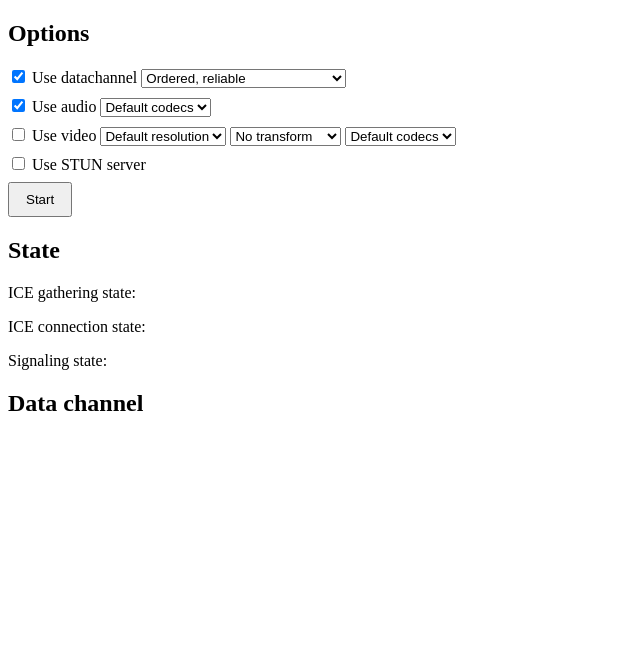
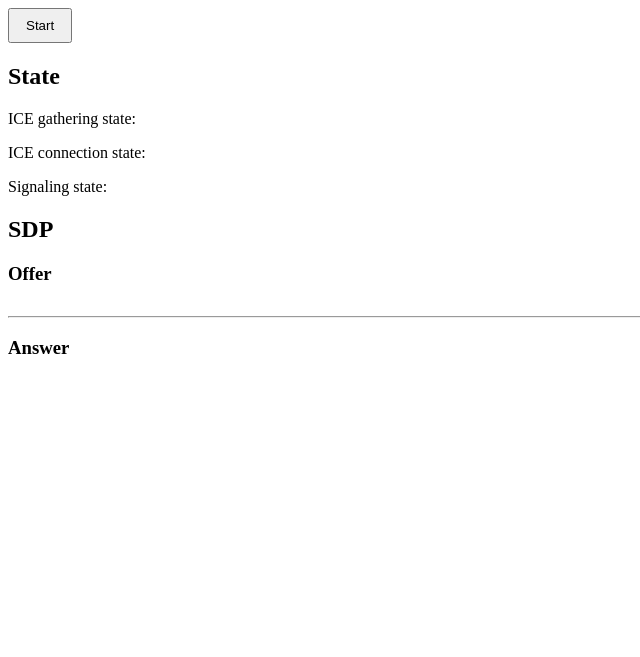
Before and after one commit to mrbuslov/face-id-cafes, a FastAPI app: page / in a window 1280 px wide. Shown: the top 657 px of the page, without its empty margins (0-640 px from the left). After the commit the page ends 354 px from the top, so only its background shows below. Run offline with FastAPI, Linux system fonts and the light colour scheme.

Commit message:
Feat: code restructure

```diff
--- /dev/null
+++ b/backend/src/face_id/routes.py
@@ -0,0 +1,2 @@
+from ..main import app
+from .service import index, offer
--- a/backend/src/main.py
+++ b/backend/src/main.py
@@ -1,212 +1,19 @@
-import asyncio
+from .face_id.service import clear_peer_connections, index, offer
 import os
-import cv2
-
-from av import VideoFrame
-
-# from imageai.Detection import VideoObjectDetection
-
-from aiortc import MediaStreamTrack, RTCPeerConnection, RTCSessionDescription
-from aiortc.contrib.media import MediaPlayer, MediaRelay, MediaBlackhole
 
 from fastapi import FastAPI
 from fastapi.staticfiles import StaticFiles
 
-from starlette.requests import Request
-from starlette.responses import HTMLResponse
-from starlette.templating import Jinja2Templates
-
-from src.schemas import Offer
 
 ROOT = os.path.dirname(__file__)
-
 app = FastAPI()
 app.mount("/static", StaticFiles(directory="static"), name="static")
-templates = Jinja2Templates(directory="templates")
-
-faces = cv2.CascadeClassifier(cv2.data.haarcascades+"haarcascade_frontalface_default.xml")
-eyes = cv2.CascadeClassifier(cv2.data.haarcascades+"haarcascade_eye.xml")
-smiles = cv2.CascadeClassifier(cv2.data.haarcascades+"haarcascade_smile.xml")
-
-
-class VideoTransformTrack(MediaStreamTrack):
-    """
-    A video stream track that transforms frames from an another track.
-    """
-
-    kind = "video"
-
-    def __init__(self, track, transform):
-        super().__init__()
-        self.track = track
-        self.transform = transform
-
-    async def recv(self):
-        frame = await self.track.recv()
-        print('Frame received')
-
-        if self.transform == "cartoon":
-            img = frame.to_ndarray(format="bgr24")
-
-            # prepare color
-            img_color = cv2.pyrDown(cv2.pyrDown(img))
-            for _ in range(6):
-                img_color = cv2.bilateralFilter(img_color, 9, 9, 7)
-            img_color = cv2.pyrUp(cv2.pyrUp(img_color))
-
-            # prepare edges
-            img_edges = cv2.cvtColor(img, cv2.COLOR_RGB2GRAY)
-            img_edges = cv2.adaptiveThreshold(
-                cv2.medianBlur(img_edges, 7),
-                255,
-                cv2.ADAPTIVE_THRESH_MEAN_C,
-                cv2.THRESH_BINARY,
-                9,
-                2,
-            )
-            img_edges = cv2.cvtColor(img_edges, cv2.COLOR_GRAY2RGB)
-
-            # combine color and edges
-            img = cv2.bitwise_and(img_color, img_edges)
-
-            # rebuild a VideoFrame, preserving timing information
-            new_frame = VideoFrame.from_ndarray(img, format="bgr24")
-            new_frame.pts = frame.pts
-            new_frame.time_base = frame.time_base
-            return new_frame
-        elif self.transform == "edges":
-            # perform edge detection
-            img = frame.to_ndarray(format="bgr24")
-            img = cv2.cvtColor(cv2.Canny(img, 100, 200), cv2.COLOR_GRAY2BGR)
-
-            # rebuild a VideoFrame, preserving timing information
-            new_frame = VideoFrame.from_ndarray(img, format="bgr24")
-            new_frame.pts = frame.pts
-            new_frame.time_base = frame.time_base
-            return new_frame
-        elif self.transform == "rotate":
-            # rotate image
-            img = frame.to_ndarray(format="bgr24")
-            rows, cols, _ = img.shape
-            M = cv2.getRotationMatrix2D((cols / 2, rows / 2), frame.time * 45, 1)
-            img = cv2.warpAffine(img, M, (cols, rows))
-
-            # rebuild a VideoFrame, preserving timing information
-            new_frame = VideoFrame.from_ndarray(img, format="bgr24")
-            new_frame.pts = frame.pts
-            new_frame.time_base = frame.time_base
-            return new_frame
-        elif self.transform == "cv":
-            img = frame.to_ndarray(format="bgr24")
-            # face = faces.detectMultiScale(img, 1.1, 19)
-            face = faces.detectMultiScale(img, scaleFactor=1.5, minNeighbors=1) # higher speed, worse quality
-            for (x, y, w, h) in face:
-                cv2.rectangle(img, (x, y), (x + w, y + h), (0, 255, 0), 2)
-
-            # eye = eyes.detectMultiScale(img, 1.1, 19)
-            # for (x, y, w, h) in eye:
-            #     cv2.rectangle(img, (x, y), (x + w, y + h), (0, 255, 0), 2)
-
-            # smile = smiles.detectMultiScale(img, 1.1, 19)
-            # for (x, y, w, h) in smile:
-            #     cv2.rectangle(img, (x, y), (x + w, y + h), (0, 255, 5), 2)
-
-            new_frame = VideoFrame.from_ndarray(img, format="bgr24")
-            new_frame.pts = frame.pts
-            new_frame.time_base = frame.time_base
-            return new_frame
-        else:
-            return frame
-
-
-def create_local_tracks(play_from=None):
-    if play_from:
-        player = MediaPlayer(play_from)
-        return player.audio, player.video
-    else:
-        options = {"framerate": "30", "video_size": "1920x1080"}
-        # if relay is None:
-            # if platform.system() == "Darwin":
-            # webcam = MediaPlayer(
-            #     "default:none", format="avfoundation", options=options
-            # )
-            # elif platform.system() == "Windows":
-            # webcam = MediaPlayer("video.mp4")
-        webcam = MediaPlayer(
-            "video=FULL HD 1080P Webcam", format="dshow", options=options
-        )
-
-
-            # else:
-            # webcam = MediaPlayer("/dev/video0", format="v4l2", options=options)
-            # audio, video = VideoTransformTrack(webcam.video, transform="cv")
-        relay = MediaRelay()
-        return None, relay.subscribe(webcam.video)
-
-
-
-@app.get("/", response_class=HTMLResponse)
-async def index(request: Request):
-    return templates.TemplateResponse("index.html", {"request": request})
-
-
-
-@app.post("/offer")
-async def offer(params: Offer):
-    offer = RTCSessionDescription(sdp=params.sdp, type=params.type)
-
-    pc = RTCPeerConnection()
-    pcs.add(pc)
-    recorder = MediaBlackhole()
-
-    relay = MediaRelay()
-
-    @pc.on("connectionstatechange")
-    async def on_connectionstatechange():
-        print("Connection state is %s" % pc.connectionState)
-        if pc.connectionState == "failed":
-            await pc.close()
-            pcs.discard(pc)
-
-    # open media source
-    # audio, video = create_local_tracks()
-
-    @pc.on("track")
-    def on_track(track):
-
-        # if track.kind == "audio":
-        #     pc.addTrack(player.audio)
-        #     recorder.addTrack(track)
-        if track.kind == "video":
-            pc.addTrack(
-                VideoTransformTrack(relay.subscribe(track), transform=params.video_transform)
-            )
-            # if args.record_to:
-            #     recorder.addTrack(relay.subscribe(track))
-
-        @track.on("ended")
-        async def on_ended():
-            await recorder.stop()
-
-    # handle offer
-    await pc.setRemoteDescription(offer)
-    await recorder.start()
-
-    # send answer
-    answer = await pc.createAnswer()
-    await pc.setRemoteDescription(offer)
-    await pc.setLocalDescription(answer)
-
-    return {"sdp": pc.localDescription.sdp, "type": pc.localDescription.type}
-
-
-pcs = set()
-args = ''
 
 
 @app.on_event("shutdown")
 async def on_shutdown():
-    # close peer connections
-    coros = [pc.close() for pc in pcs]
-    await asyncio.gather(*coros)
-    pcs.clear()
+    clear_peer_connections()
+
+
+app.add_api_route(path='/', endpoint=index)
+app.add_api_route(path='/offer', endpoint=offer, methods=['post'])
--- a/backend/static/client.js
+++ b/backend/static/client.js
@@ -1,6 +1,5 @@
 // get DOM elements
-var dataChannelLog = document.getElementById('data-channel'),
-    iceConnectionLog = document.getElementById('ice-connection-state'),
+var iceConnectionLog = document.getElementById('ice-connection-state'),
     iceGatheringLog = document.getElementById('ice-gathering-state'),
     signalingLog = document.getElementById('signaling-state');
 
@@ -14,10 +13,6 @@ function createPeerConnection() {
     var config = {
         sdpSemantics: 'unified-plan'
     };
-
-    if (document.getElementById('use-stun').checked) {
-        config.iceServers = [{urls: ['stun:stun.l.google.com:19302']}];
-    }
 
     pc = new RTCPeerConnection(config);
 
@@ -70,22 +65,15 @@ function negotiate() {
         var offer = pc.localDescription;
         var codec;
 
-        codec = document.getElementById('audio-codec').value;
-        if (codec !== 'default') {
-            offer.sdp = sdpFilterCodec('audio', codec, offer.sdp);
-        }
-
-        codec = document.getElementById('video-codec').value;
-        if (codec !== 'default') {
-            offer.sdp = sdpFilterCodec('video', codec, offer.sdp);
-        }
+        // it can be optional
+        offer.sdp = sdpFilterCodec('video', 'VP8/90000', offer.sdp);
 
         document.getElementById('offer-sdp').textContent = offer.sdp;
         return fetch('/offer', {
             body: JSON.stringify({
                 sdp: offer.sdp,
                 type: offer.type,
-                video_transform: document.getElementById('video-transform').value
+                unique_id: Date.now().toString(36) + Math.random().toString(36).substr(2)
             }),
             headers: {
                 'Content-Type': 'application/json'
@@ -118,54 +106,41 @@ function start() {
         }
     }
 
-    if (document.getElementById('use-datachannel').checked) {
-        var parameters = JSON.parse(document.getElementById('datachannel-parameters').value);
+    // {"ordered": false, "maxRetransmits": 0}
+    // {"ordered": false, "maxPacketLifetime": 500}
+    var parameters = {"ordered": true};
 
     dc = pc.createDataChannel('chat', parameters);
     dc.onclose = function() {
         clearInterval(dcInterval);
-            dataChannelLog.textContent += '- close\n';
     };
     dc.onopen = function() {
-            dataChannelLog.textContent += '- open\n';
         dcInterval = setInterval(function() {
             var message = 'ping ' + current_stamp();
-                dataChannelLog.textContent += '> ' + message + '\n';
             dc.send(message);
         }, 1000);
     };
     dc.onmessage = function(evt) {
-            dataChannelLog.textContent += '< ' + evt.data + '\n';
-
         if (evt.data.substring(0, 4) === 'pong') {
             var elapsed_ms = current_stamp() - parseInt(evt.data.substring(5), 10);
-                dataChannelLog.textContent += ' RTT ' + elapsed_ms + ' ms\n';
         }
     };
-    }
 
     var constraints = {
-        audio: document.getElementById('use-audio').checked,
-        video: false
+        audio: false,
+        video: {
+            width: 1280,
+            height: 720,
+            frameRate: {
+                "max": "0.1"
+            }
+        }
+        // video: false,
     };
 
-    if (document.getElementById('use-video').checked) {
-        var resolution = document.getElementById('video-resolution').value;
-        if (resolution) {
-            resolution = resolution.split('x');
-            constraints.video = {
-                width: parseInt(resolution[0], 0),
-                height: parseInt(resolution[1], 0)
-            };
-        } else {
-            constraints.video = true;
-        }
-    }
 
     if (constraints.audio || constraints.video) {
-        if (constraints.video) {
         document.getElementById('media').style.display = 'block';
-        }
         navigator.mediaDevices.getUserMedia(constraints).then(function(stream) {
             stream.getTracks().forEach(function(track) {
                 pc.addTrack(track, stream);
--- a/backend/templates/index.html
+++ b/backend/templates/index.html
@@ -3,7 +3,7 @@
 <head>
   <meta charset="UTF-8"/>
   <meta name="viewport" content="width=device-width, initial-scale=1.0"/>
-  <title>WebRTC demo</title>
+  <title>Face ID</title>
   <style>
       button {
           padding: 8px 16px;
@@ -29,54 +29,6 @@
 </head>
 <body>
 
-<h2>Options</h2>
-<div class="option">
-  <input id="use-datachannel" checked="checked" type="checkbox"/>
-  <label for="use-datachannel">Use datachannel</label>
-  <select id="datachannel-parameters">
-    <option value='{"ordered": true}'>Ordered, reliable</option>
-    <option value='{"ordered": false, "maxRetransmits": 0}'>Unordered, no retransmissions</option>
-    <option value='{"ordered": false, "maxPacketLifetime": 500}'>Unordered, 500ms lifetime</option>
-  </select>
-</div>
-<div class="option">
-  <input id="use-audio" checked="checked" type="checkbox"/>
-  <label for="use-audio">Use audio</label>
-  <select id="audio-codec">
-    <option value="default" selected>Default codecs</option>
-    <option value="opus/48000/2">Opus</option>
-    <option value="PCMU/8000">PCMU</option>
-    <option value="PCMA/8000">PCMA</option>
-  </select>
-</div>
-<div class="option">
-  <input id="use-video" type="checkbox"/>
-  <label for="use-video">Use video</label>
-  <select id="video-resolution">
-    <option value="" selected>Default resolution</option>
-    <option value="320x240">320x240</option>
-    <option value="640x480">640x480</option>
-    <option value="960x540">960x540</option>
-    <option value="1280x720">1280x720</option>
-  </select>
-  <select id="video-transform">
-    <option value="none" selected>No transform</option>
-    <option value="edges">Edge detection</option>
-    <option value="cartoon">Cartoon effect</option>
-    <option value="rotate">Rotate</option>
-    <option value="cv">CV</option>
-  </select>
-  <select id="video-codec">
-    <option value="default" selected>Default codecs</option>
-    <option value="VP8/90000">VP8</option>
-    <option value="H264/90000">H264</option>
-  </select>
-</div>
-<div class="option">
-  <input id="use-stun" type="checkbox"/>
-  <label for="use-stun">Use STUN server</label>
-</div>
-
 <button id="start" onclick="start()">Start</button>
 <button id="stop" style="display: none" onclick="stop()">Stop</button>
 
@@ -98,14 +50,10 @@
   <video id="video" autoplay="true" playsinline="true"></video>
 </div>
 
-<h2>Data channel</h2>
-<pre id="data-channel" style="height: 200px;"></pre>
-
 <h2>SDP</h2>
-
 <h3>Offer</h3>
 <pre id="offer-sdp"></pre>
-
+<hr>
 <h3>Answer</h3>
 <pre id="answer-sdp"></pre>
 
```
Also changed, not shown: backend/src/face_id/service.py (added, +97 -0 lines), backend/src/face_id/__init__.py (added), backend/src/face_id/config.py (renamed from backend/src/config.py), backend/src/face_id/database.py (renamed from backend/src/database.py), backend/src/face_id/models.py (renamed from backend/src/models.py), backend/src/face_id/schemas.py (renamed from backend/src/schemas.py), backend/src/face_id/utils.py (added). Lines whose indentation alone changed are shown as unchanged.
